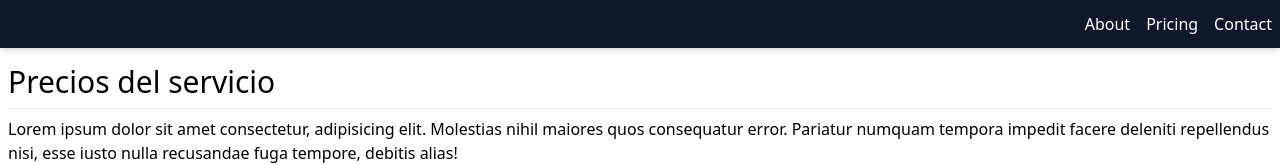
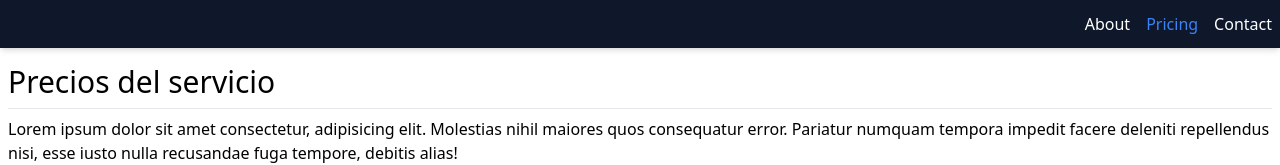
Before and after one commit to Dolo86rv/pokemon-ssr, an Angular app: page /pricing in a window 1280 px wide. Shown: the top 165 px of the page. Built offline with nearby package versions, Linux system fonts and the light colour scheme.

Commit message:
Uso de PLATFORM_ID - cliente y server

```diff
--- a/src/app/pages/pricing/pricing-page.component.ts
+++ b/src/app/pages/pricing/pricing-page.component.ts
@@ -1,4 +1,5 @@
-import { ChangeDetectionStrategy, Component, inject, OnInit } from '@angular/core';
+import { isPlatformServer } from '@angular/common';
+import { ChangeDetectionStrategy, Component, inject, OnInit, PLATFORM_ID } from '@angular/core';
 import { Meta, Title } from '@angular/platform-browser';
 
 @Component({
@@ -11,8 +12,14 @@ export default class PricingPageComponent implements OnInit {
 
   private title = inject(Title);
   private meta = inject(Meta);
+  private platform = inject(PLATFORM_ID);
 
   ngOnInit(): void {
+
+    //if(!isPlatformServer(this.platform)){
+    //  document.title = 'Pricing Page';
+    //}
+
     this.title.setTitle('Pricing Page');
     this.meta.updateTag({ name: 'description', content: 'Pricing Page Description' });
     this.meta.updateTag({ name: 'og:title', content: 'Pricing Page' });
--- a/src/app/shared/components/navbar/navbar.component.html
+++ b/src/app/shared/components/navbar/navbar.component.html
@@ -1,6 +1,6 @@
 
 <nav class="top-0 absolute text-white z-50 w-full gap-4 flex justify-end px-2 py-3 bg-slate-900 shadow-md">
-  <a [routerLink]="['/about']" class="hover:underline">About</a>
-  <a [routerLink]="['/pricing']" class="hover:underline">Pricing</a>
-  <a [routerLink]="['/contact']" class="hover:underline">Contact</a>
+  <a routerLinkActive="text-blue-500" [routerLink]="['/about']" class="hover:underline">About</a>
+  <a routerLinkActive="text-blue-500" [routerLink]="['/pricing']" class="hover:underline">Pricing</a>
+  <a routerLinkActive="text-blue-500" [routerLink]="['/contact']" class="hover:underline">Contact</a>
 </nav>
```
Also changed, not shown: src/app/shared/components/navbar/navbar.component.ts (+5 -3 lines).
